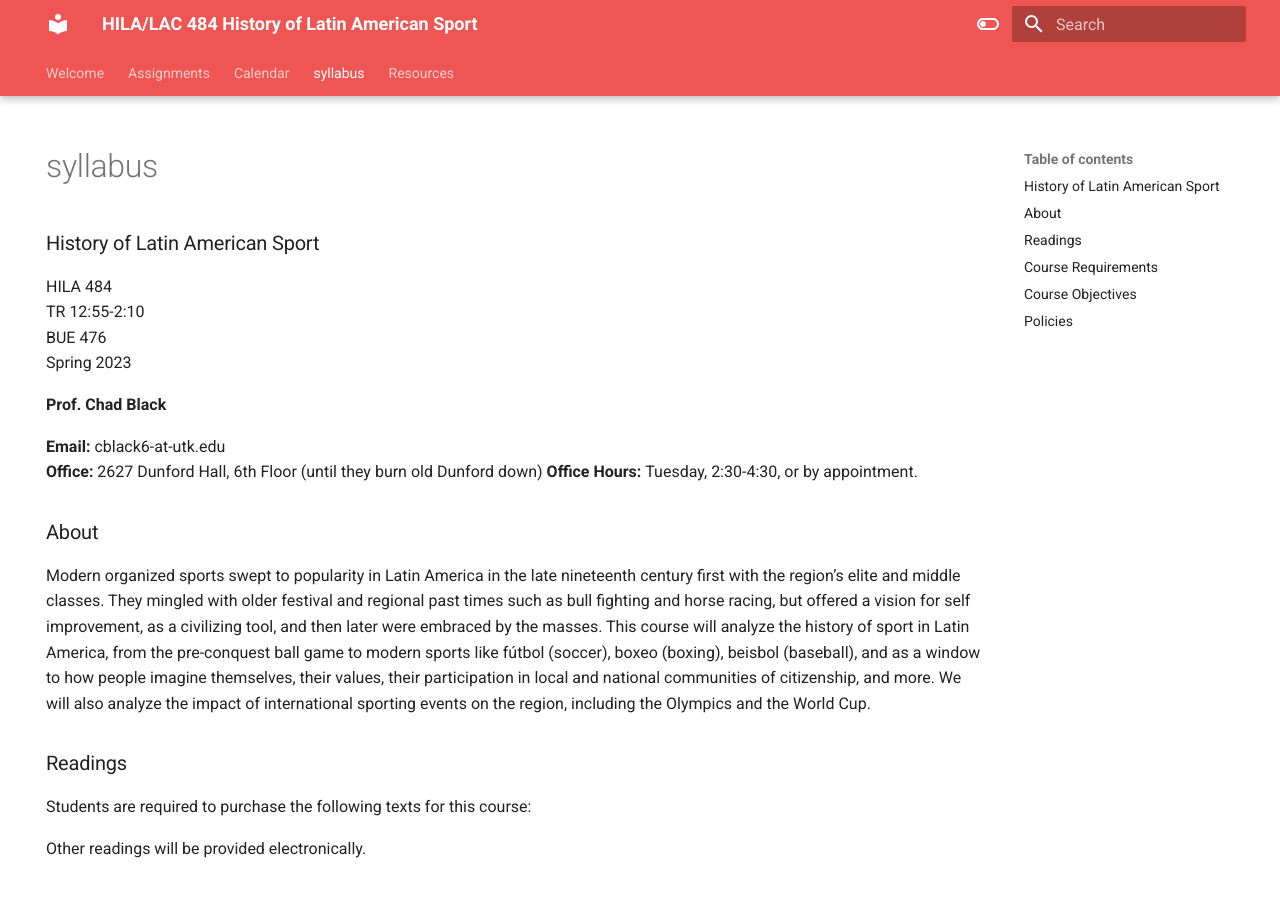
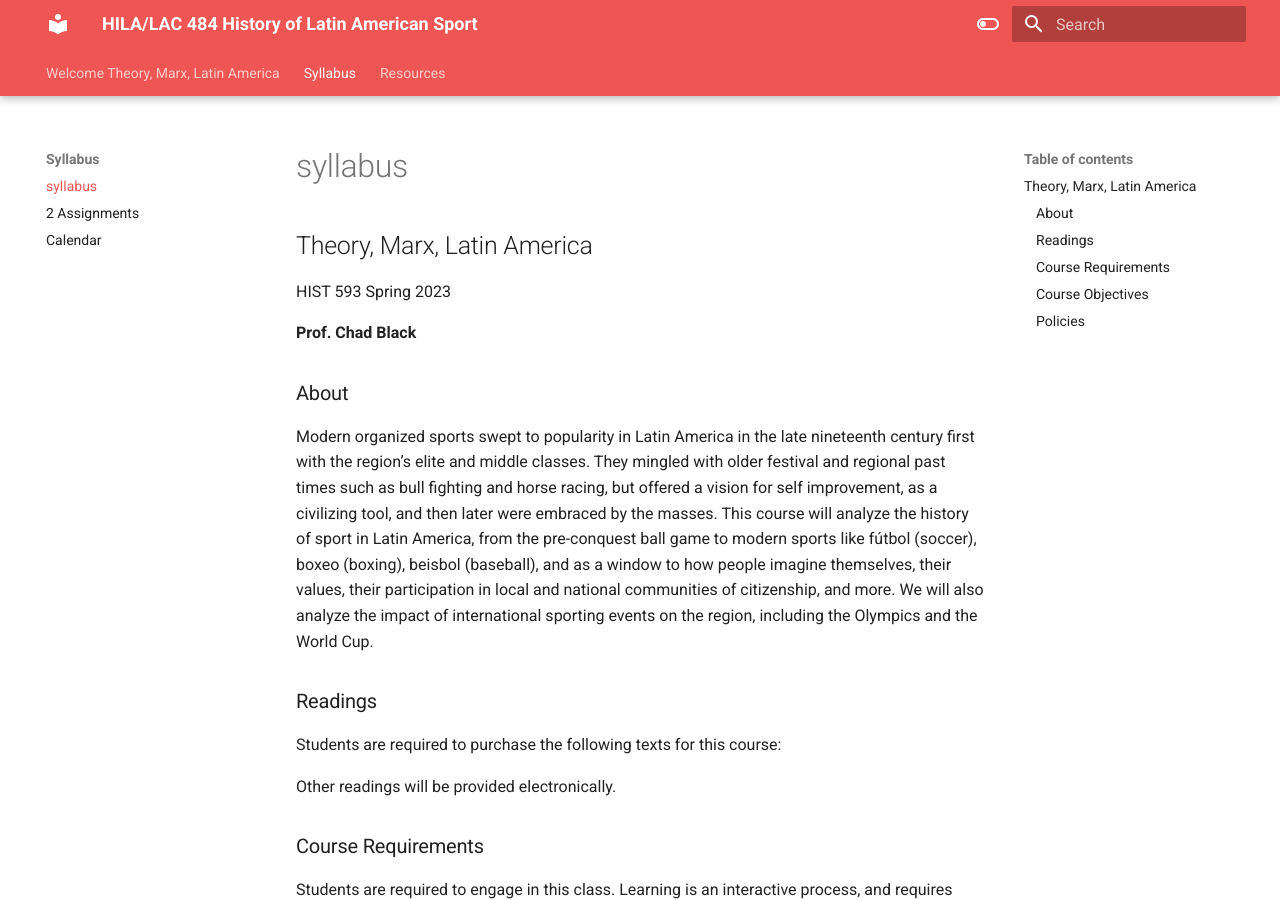
Before and after one commit to chadblack/2023_Marx, an MkDocs documentation site: the page built from docs/Syllabus/1-Syllabus.md, in a window 1280 px wide and 900 px high. Built offline with MkDocs 1.6.1 and Material for MkDocs 9.7.7, drawn with Linux system fonts in a browser that asks for light colours.

Commit message:
setting up marx class

```diff
--- a/docs/syllabus.md
+++ b/docs/Syllabus/1-Syllabus.md
@@ -1,21 +1,13 @@
 ---
-hide:
-  - navigation
 title: syllabus
 ---
 
-### History of Latin American Sport
+## Theory, Marx, Latin America
 
-HILA 484
-TR 12:55-2:10
-BUE 476
+HIST 593
 Spring 2023
 
 **Prof. Chad Black**
-
-**Email:** cblack6-at-utk.edu
-**Office:** 2627 Dunford Hall, 6th Floor  (until they burn old Dunford down)
-**Office Hours:** Tuesday, 2:30-4:30, or by appointment.
 
 ### About
 
--- a/docs/index.md
+++ b/docs/index.md
@@ -2,7 +2,7 @@
 hide:
  - navigation
  - toc
-title: Welcome
+title: Welcome Theory, Marx, Latin America
 ---
 
-![[img/pele-bicicleta.jpg]]
+![[historia_lucha.png]]
```
Also changed, not shown: docs/Syllabus/3-Calendar.md (added, +36 -0 lines), docs/assignments.md (deleted, +0 -33 lines), docs/calendar.md (deleted, +0 -70 lines), docs/Syllabus/2-Assignments.md (added), docs/img/historia_lucha.png (added).
